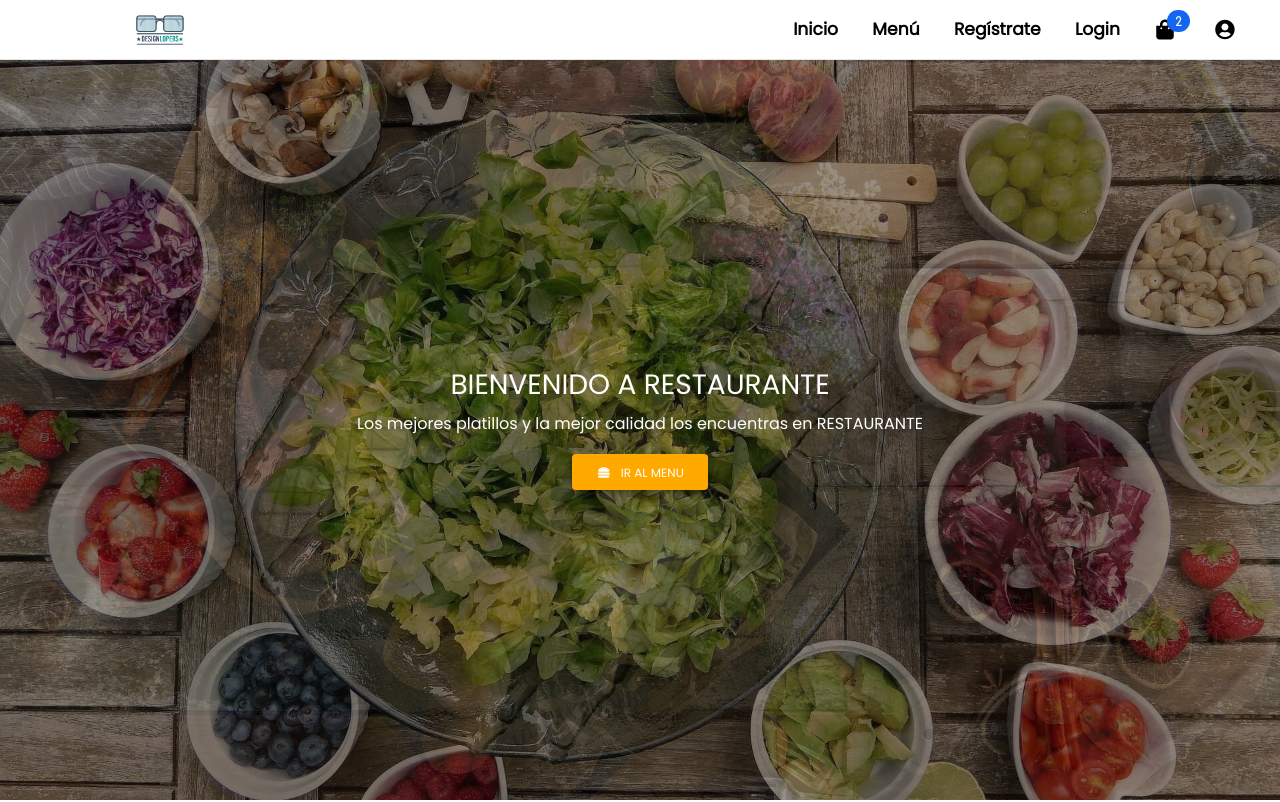
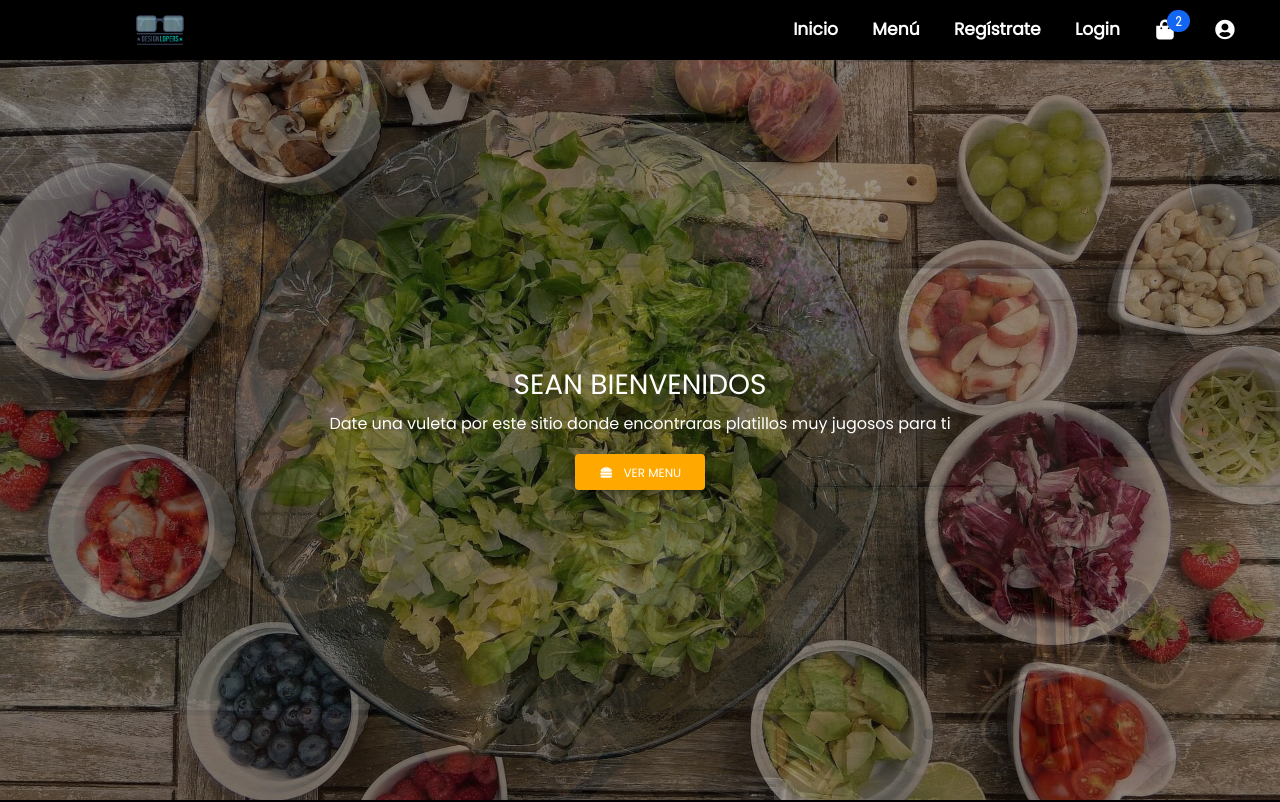
Before and after one commit to CAMILO-BN/Menu-restaurante--copiado, a plain HTML site: page index.html in a window 1280 px wide. Shown: the top 802 px of the page. Drawn offline with Linux system fonts and the light colour scheme.

Commit message:
Clonacion

```diff
--- a/css/style.css
+++ b/css/style.css
@@ -52,8 +52,8 @@ body,html{
 	font-family: 'roboto_condensed_light';
 	width: 100%;
 	height: 100%;
-	background-color: #FFF;
-	color: var(--bs-black);
+	background-color: #000000;
+	color: white;
 	font-size: 16px;
 }
 
@@ -95,8 +95,8 @@ body,html{
 }
 .header{
 	border-bottom: 1px solid rgba(0, 0, 0, .1);
-	position: relative;
-	color: var(--text-color);
+	position:9 relative;
+	color: white;
 	display: flex;
 }
 .header-brand{
--- a/index.html
+++ b/index.html
@@ -24,7 +24,7 @@
 <body id="main-body">
 
 	<!-- Header -->
-	<header class="header full-box bg-white">
+	<header class="header full-box">
 	    <div class="header-brand full-box">
 	        <a href="index.html">
 	            <img src="./assets/img/logo.png" alt="Designlopers" class="img-fluid">
@@ -79,9 +79,9 @@
 	<!-- Content -->
 	<div class="banner">
 	    <div class="banner-body">
-	        <h3 class="text-uppercase">Bienvenido a RESTAURANTE</h3>
-	        <p>Los mejores platillos y la mejor calidad los encuentras en RESTAURANTE</p>
-	        <a href="menu.html" class="btn btn-warning"><i class="fas fa-hamburger fa-fw"></i> &nbsp; Ir al menu</a>
+	        <h3 class="text-uppercase">SEAN BIENVENIDOS</h3>
+	        <p>Date una vuleta por este sitio donde encontraras platillos muy jugosos para ti</p>
+	        <a href="menu.html" class="btn btn-warning"><i class="fas fa-hamburger fa-fw"></i> &nbsp; Ver menu</a>
 	    </div>
 	</div>
 
```
